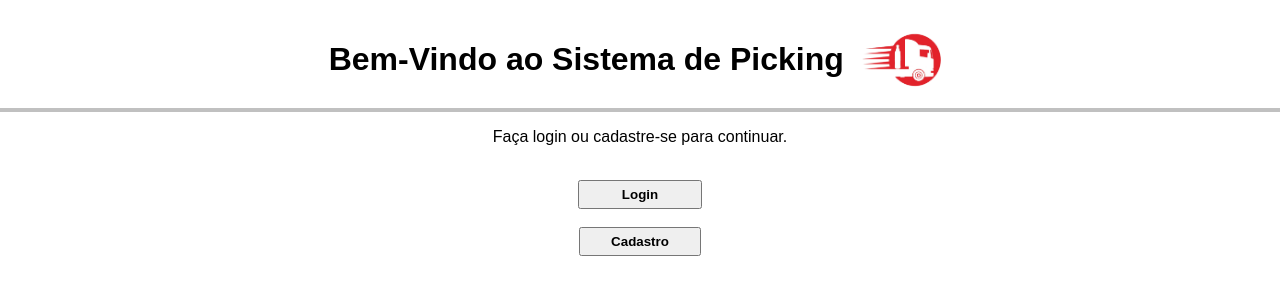
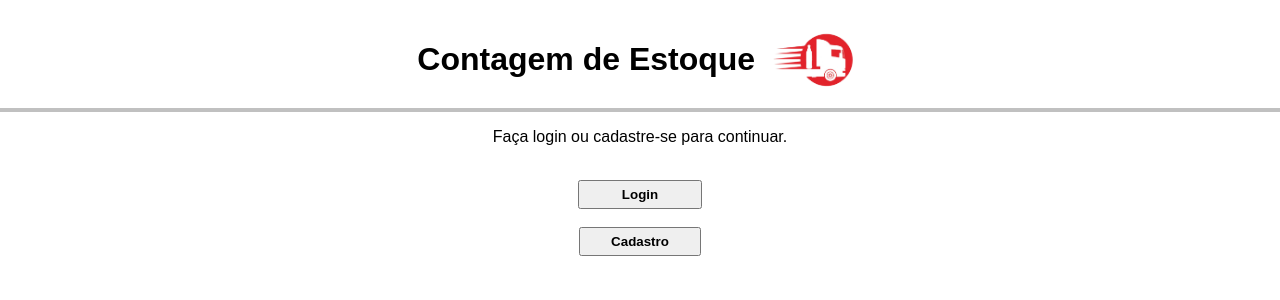
Before and after one commit to LUC4SMELLO/Sistema_de_Contagem_Estoque, a Flask app: page / in a window 1280 px wide. Shown: the top 300 px of the page. Run offline with Flask 3, Linux system fonts and the light colour scheme.

Commit message:
mudando título

```diff
--- a/templates/homepage.html
+++ b/templates/homepage.html
@@ -11,7 +11,7 @@
 <body>
 
     <header>
-        <h1>Bem-Vindo ao Sistema de Picking</h1>
+        <h1>Contagem de Estoque</h1>
         <img src="{{ url_for('static', filename='images/logo_dbcambui_2.png') }}" alt="Logo da Empresa">
     </header>
 
```
